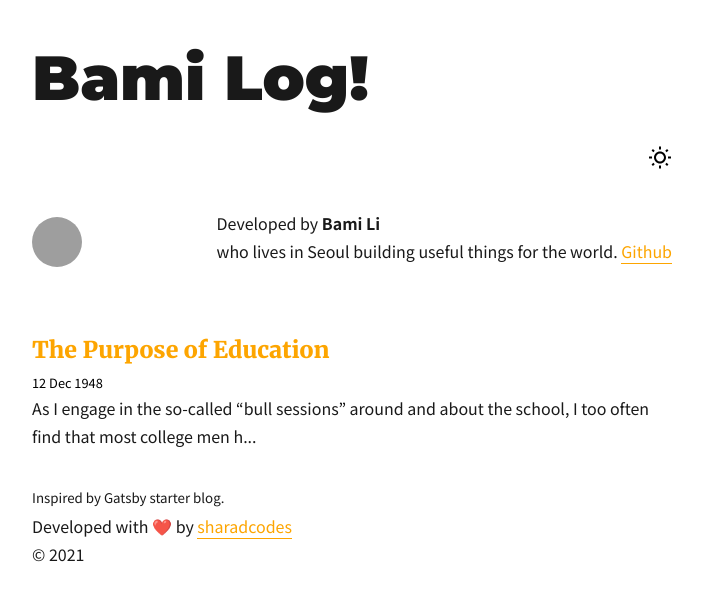
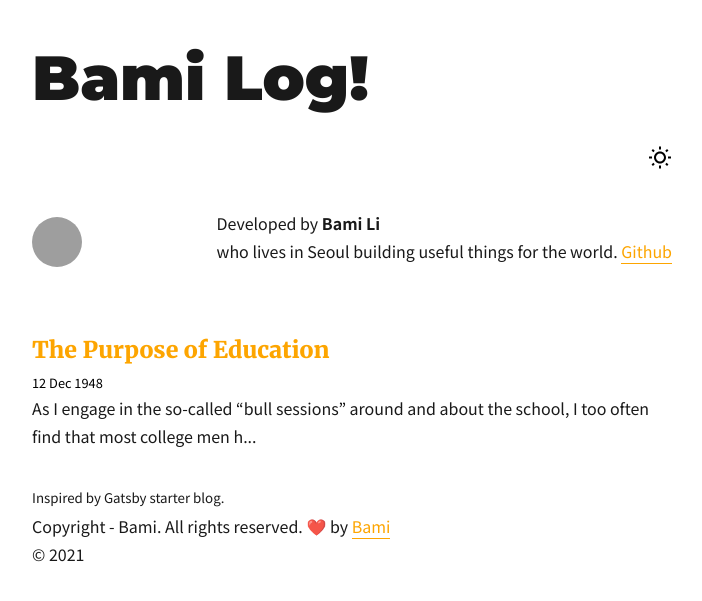
Before and after one commit to libamiew/bamilog, a Jekyll site: the page built from index.md, in a window 1280 px wide. Shown: the top 601 px of the page, without its empty margins (288-990 px from the left). Built offline with Jekyll 4.4.1, drawn with Linux system fonts in a browser that asks for light colours; emoji names are drawn with the system emoji font; grey boxes are pictures that could not be loaded.

Commit message:
Update footer.html

```diff
--- a/_includes/footer.html
+++ b/_includes/footer.html
@@ -2,7 +2,7 @@
   <p>
     <small>Inspired by Gatsby starter blog.</small>
     <br />
-    Developed with :heart: by <a href="https://github.com/sharadcodes">sharadcodes</a>
+    Copyright -  Bami. All rights reserved. :heart: by <a href="https://github.com/libamiew">Bami</a>
     <br />
     &copy; {{ "now" | date: "%Y" }}
   </p>
```
